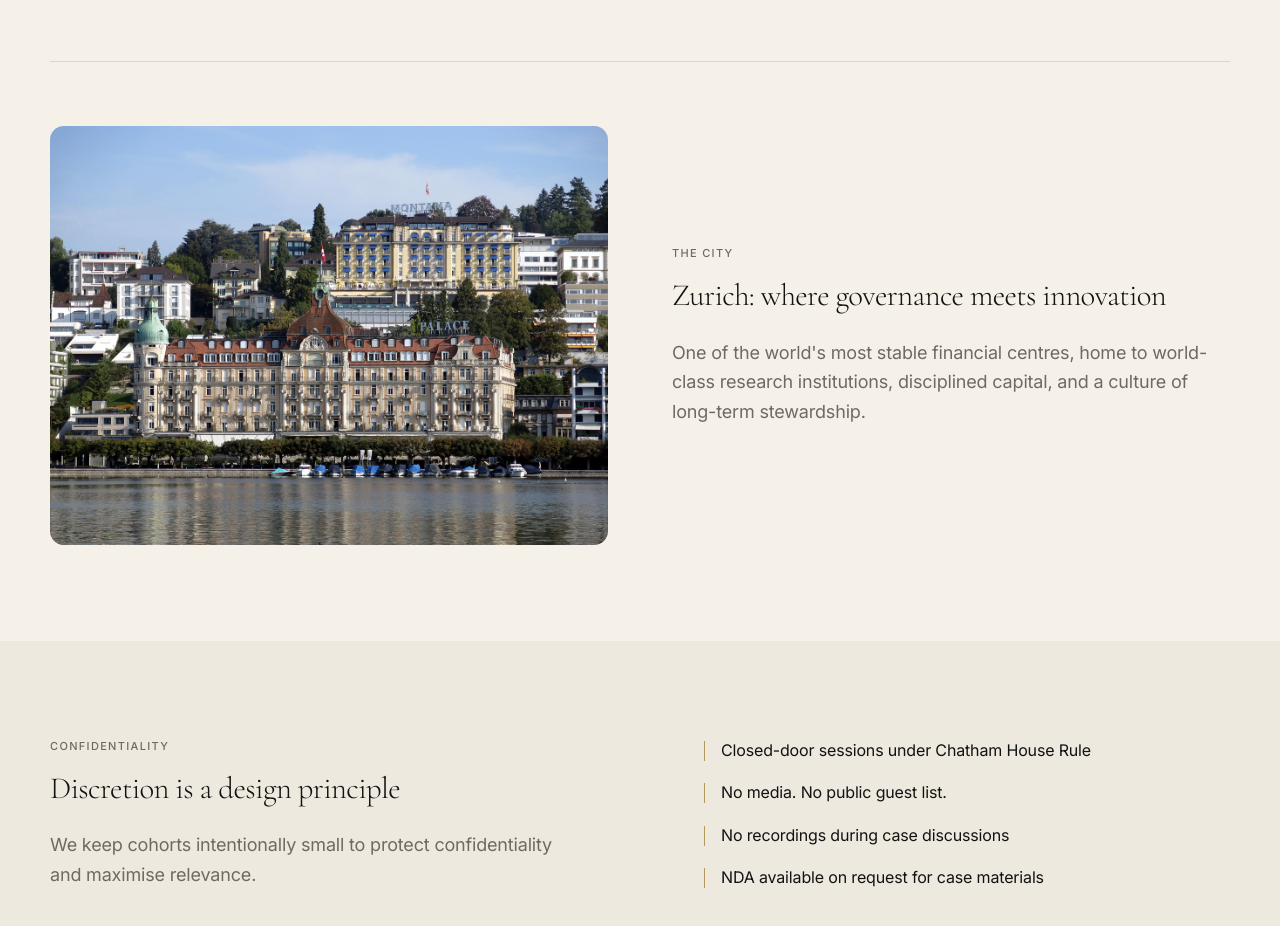
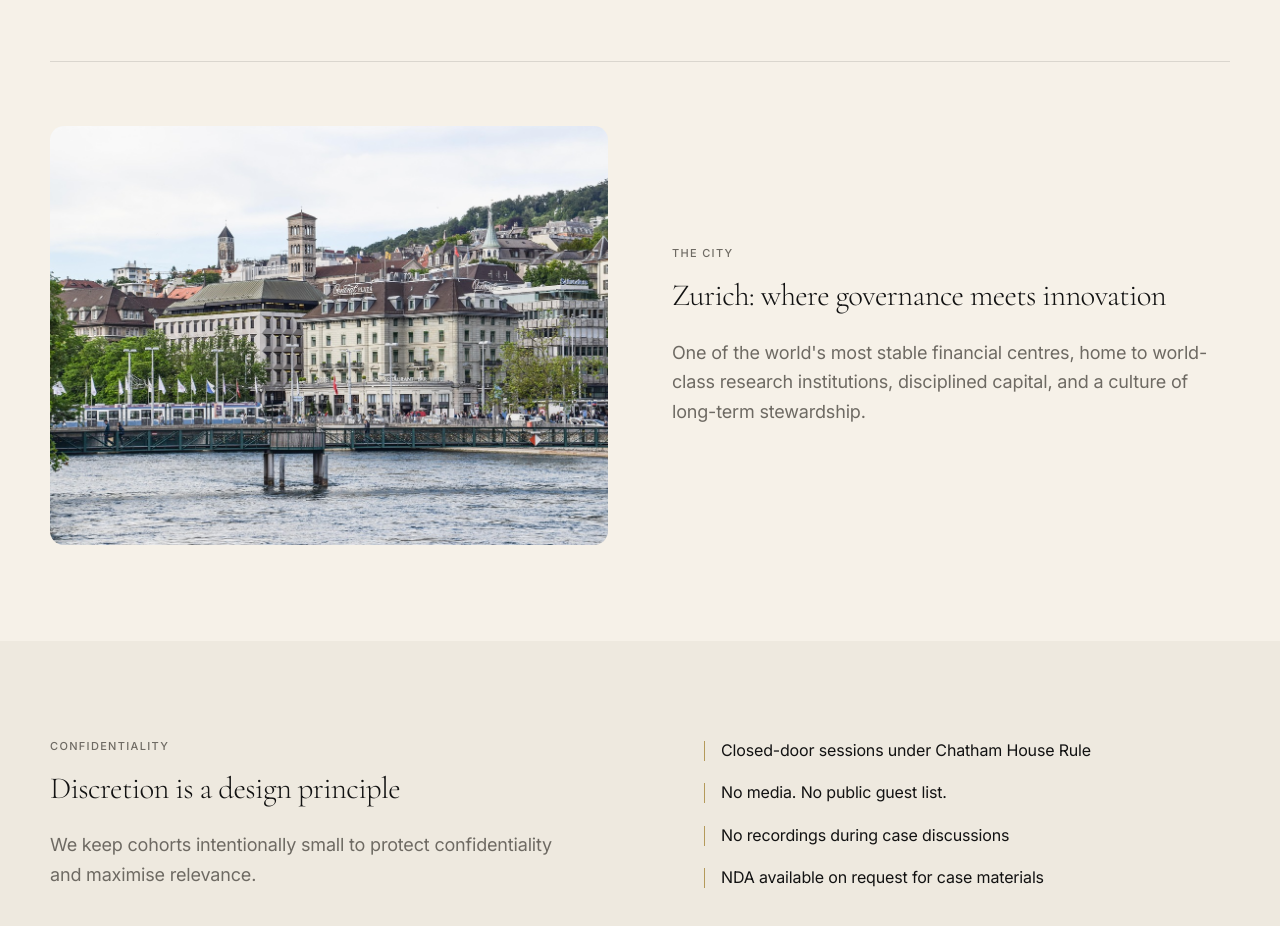
Before and after one commit to RichardBBB/swiss-family-office-fellowship, a plain HTML site: page index.html in a window 1280 px wide. Shown: the part 2985-3911 px from the top of the page. Drawn offline with nearby package versions, Linux system fonts and the light colour scheme.

Commit message:
Replace Lucerne image with real Zurich cityscape in the city section

```diff
--- a/index.html
+++ b/index.html
@@ -237,7 +237,7 @@
           <p class="fade-up delay-2" style="margin-top:var(--s-5); color:var(--c-muted);">One of the world's most stable financial centres, home to world-class research institutions, disciplined capital, and a culture of long-term stewardship.</p>
         </div>
         <div class="split-img fade-in delay-2">
-          <img src="images/palace-hotel-lucerne.jpg" alt="Palace Hotel Lucerne on Lake Lucerne" loading="lazy" />
+          <img src="images/zurich-cityscape.jpg" alt="Zurich city centre on the Limmat river" loading="lazy" />
         </div>
       </div>
     </div>
```
Also changed, not shown: images/zurich-cityscape.jpg (added).
